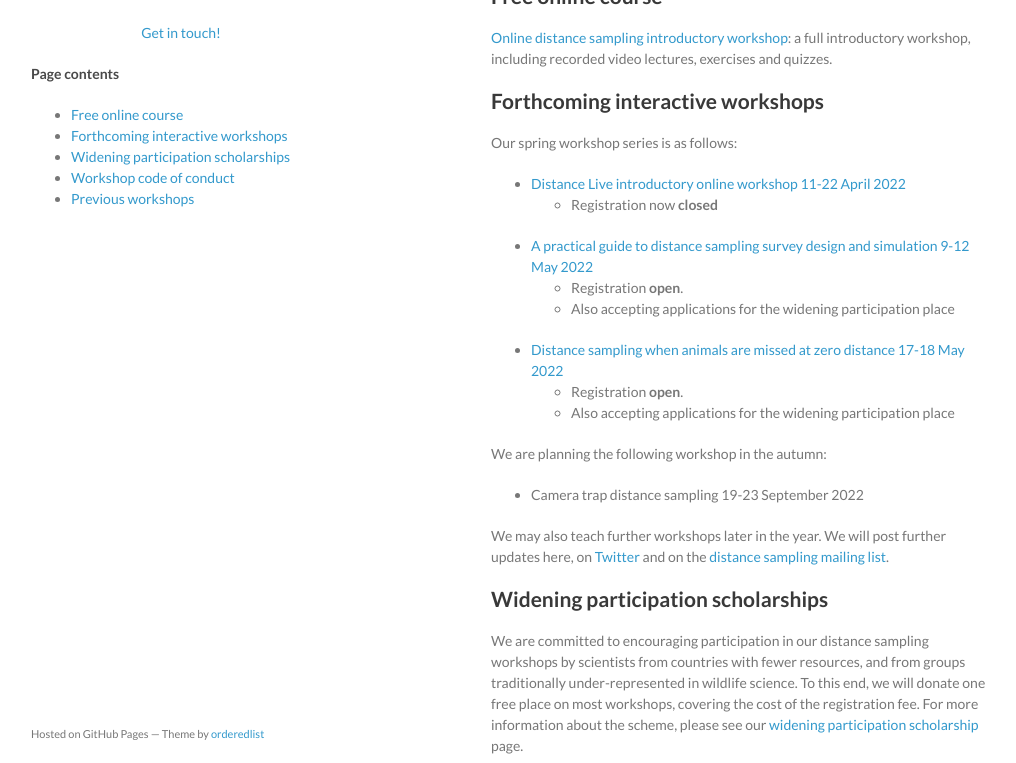
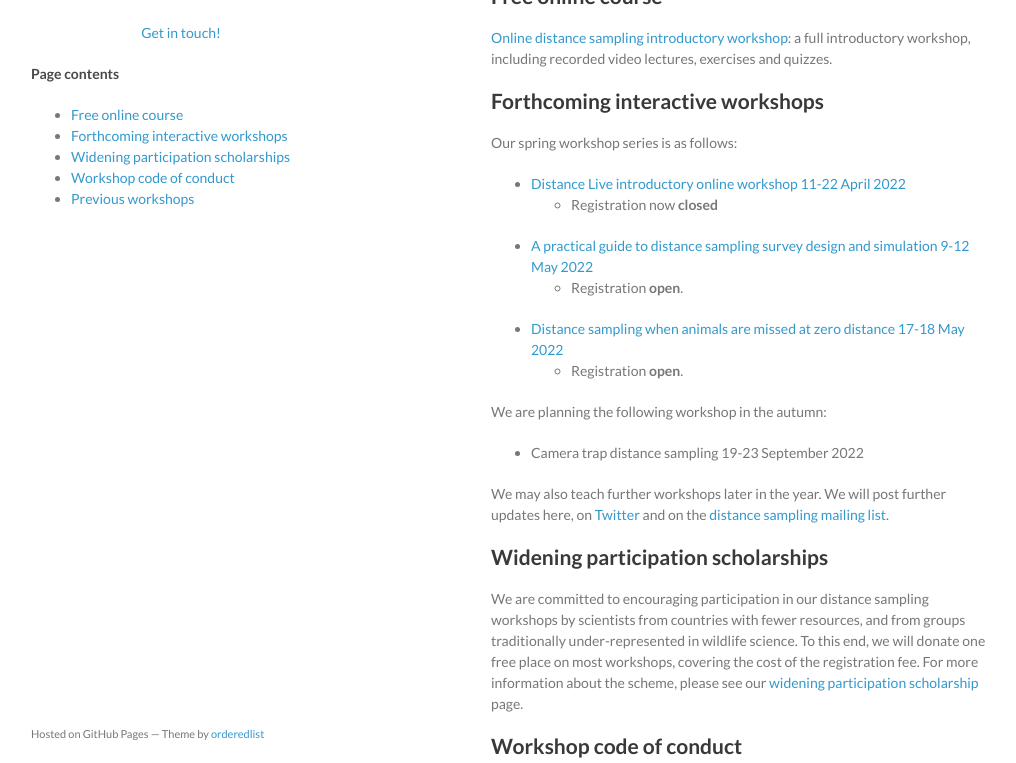
Before and after one commit to distanceworkshops/distanceworkshops.github.io, a Jekyll site: the page built from index.md, in a window 1280 px wide and 900 px high, cut to the strip 137-900 px from the top of the window. Shown: the whole strip, without its empty margins (129-1145 px from the left). Built offline with Jekyll 4.4.1, drawn with Linux system fonts in a browser that asks for light colours.

Commit message:
Closed widening participation scholarships

```diff
--- a/index.md
+++ b/index.md
@@ -21,11 +21,9 @@ Our spring workshop series is as follows:
 
 - [A practical guide to distance sampling survey design and simulation 9-12 May 2022](https://workshops.distancesampling.org/design-may-2022.html)
   - Registration **open**.
-  - Also accepting applications for the widening participation place
 
 - [Distance sampling when animals are missed at zero distance 17-18 May 2022](https://workshops.distancesampling.org/mrds-may-2022.html)
   - Registration **open**.
-  - Also accepting applications for the widening participation place
 
 We are planning the following workshop in the autumn:
 
```
